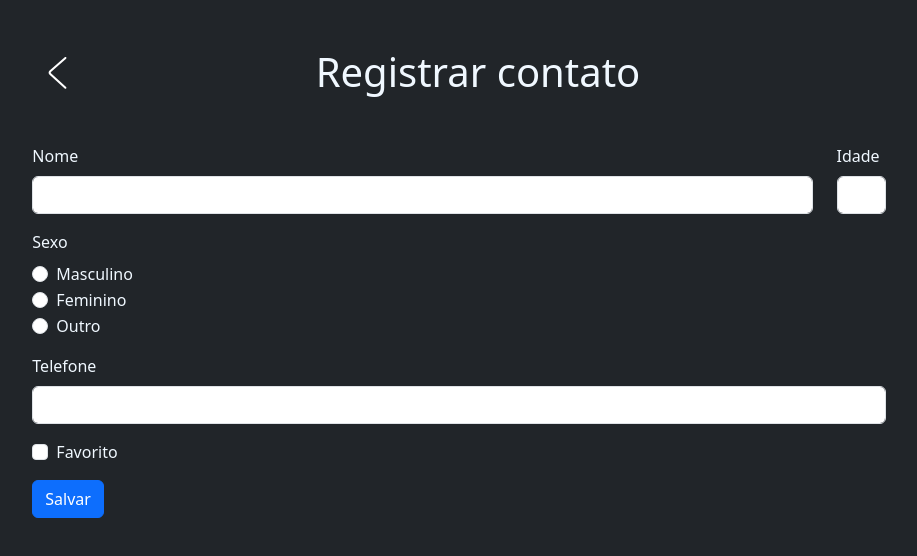
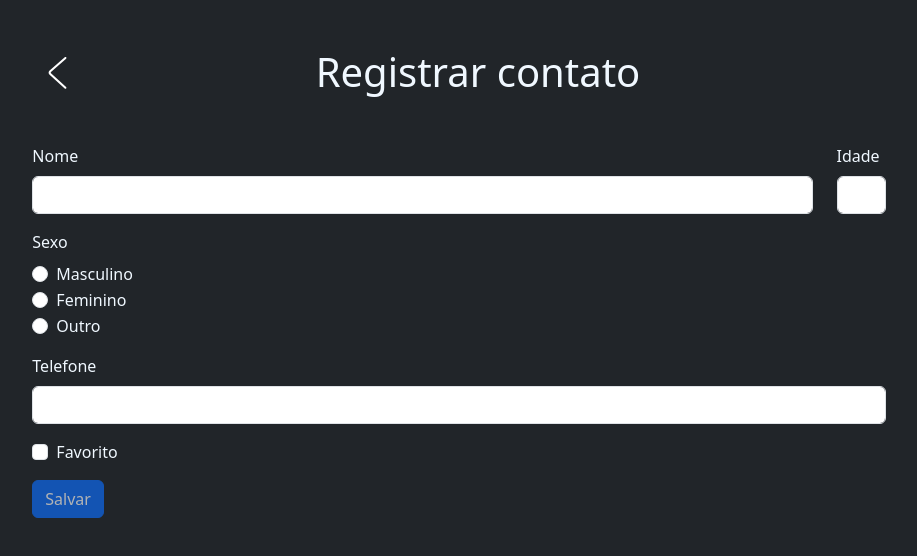
Before and after one commit to Rodrigokaki/Agenda-Frontend-Angular, an Angular app: page /register in a window 1280 px wide. Shown: the top 556 px of the page, without its empty margins (181-1098 px from the left). Built offline with nearby package versions, Linux system fonts and the light colour scheme; data requests are answered from the project's data file.

Commit message:
Validações no registro

```diff
--- a/src/app/register/register.component.html
+++ b/src/app/register/register.component.html
@@ -68,8 +68,8 @@
             <label class="form-check-label" for="checkboxFavorite">Favorito</label>
         </div>
 
-        <button type="submit" class="btn btn-primary" (click)="save()" *ngIf="!isEditing">Salvar</button>
-        <button type="submit" class="btn btn-primary" (click)="update()" *ngIf="isEditing">Atualizar</button>
+        <button type="submit" class="btn btn-primary" (click)="save()" *ngIf="!isEditing" [disabled]="!formGroupContact.valid">Salvar</button>
+        <button type="submit" class="btn btn-primary" (click)="update()" *ngIf="isEditing" [disabled]="!formGroupContact.valid">Atualizar</button>
 
     </form>
 
--- a/src/app/register/register.component.ts
+++ b/src/app/register/register.component.ts
@@ -1,6 +1,6 @@
 import { Component, OnInit } from '@angular/core';
 import { Contact } from '../contact';
-import { FormBuilder, FormGroup } from '@angular/forms';
+import { FormBuilder, FormGroup, Validators } from '@angular/forms';
 import { ContactService } from '../contact.service';
 import { Router } from '@angular/router';
 
@@ -20,10 +20,10 @@ export class RegisterComponent implements OnInit{
   constructor(private formBuilder: FormBuilder, private service: ContactService, private router: Router){
     this.formGroupContact = formBuilder.group({
       id:[''],
-      name: [''],
-      age: [''],
-      gender: [''],
-      telephone: [''],
+      name: ['', [Validators.required, Validators.minLength(3)]],
+      age: ['', [Validators.required]],
+      gender: ['', [Validators.required]],
+      telephone: ['', [Validators.required]],
       favorite: [false]
     })
   }
```
